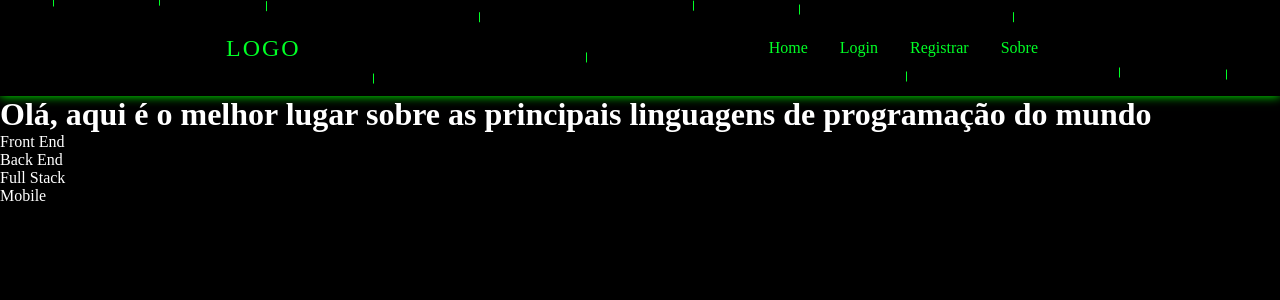
After one commit to edusabi/projeto-facul-web, a PHP site: page /linguagens.php in a window 1280 px wide. The commit adds this page. Shown: the top 300 px of the page. Run offline with PHP 8.4, Linux system fonts and the light colour scheme.

Commit message:
add new files

```diff
--- a/footer.php
+++ /dev/null
@@ -1,2 +0,0 @@
-
-<h1>footer</h1>
--- /dev/null
+++ b/linguagens.php
@@ -0,0 +1,32 @@
+<!DOCTYPE html>
+<html lang="pt-BR">
+<head>
+    <meta charset="UTF-8">
+    <meta http-equiv="X-UA-Compatible" content="IE=edge">
+    <meta name="viewport" content="width=device-width, initial-scale=1.0">
+    <link rel="stylesheet" href="./css/navbar.css">
+    <link rel="stylesheet" href="./css/styleGlobal.css">
+    <link rel="stylesheet" href="./css/linguagens.css">
+    <title>Projeto faculdade</title>
+</head>
+
+<?php
+include("navbar.php")
+?>
+
+<body>
+    <h1>Olá, aqui é o melhor lugar sobre as principais linguagens de programação do mundo</h1>
+
+    <div class="container_linguagens">
+
+        <div>Front End</div>
+
+        <div>Back End</div>
+
+        <div>Full Stack</div>
+
+        <div>Mobile</div>
+
+    </div>
+
+</body>
--- a/login.php
+++ b/login.php
@@ -12,6 +12,8 @@
 <body>
 
 <?php include('navbar.php'); ?>
+
+<img src="./img/gifNeon.gif" alt="" class="gifNeon">
 
 <div class="formLoginContainer">
     <form action="logar.php" method="POST" class="formLogin">
--- a/navbar.php
+++ b/navbar.php
@@ -34,16 +34,17 @@ $logado = isset($_SESSION['id']);
     <span class="logo">LOGO</span>
     <div class="itens">
         <ul>
-            <li><a href="/projeto-facul-web">Home</a></li>
+            <li><a href="index.php">Home</a></li>
 
             <?php if ($logado): ?>
                 <li><a href="ia.php">IA</a></li>
-                <li><a href="/projeto-facul-web/sobre.php">Sobre</a></li>
+                <li><a href="linguagens.php">Linguagens</a></li>
+                <li><a href="sobre.php">Sobre</a></li>
                 <li><a href="logout.php">Sair</a></li>
                 <?php else: ?>
                     <li><a href="login.php">Login</a></li>
                     <li><a href="registro.php">Registrar</a></li>
-                    <li><a href="/projeto-facul-web/sobre.php">Sobre</a></li>
+                    <li><a href="sobre.php">Sobre</a></li>
                 <?php endif; ?>
         </ul>
     </div>
--- a/registro.php
+++ b/registro.php
@@ -12,6 +12,7 @@
 <body>
 
 <?php include("navbar.php"); ?>
+<img src="./img/gifNeon.gif" alt="" class="gifNeon">
 
 <div class="formRegistroContainer">
     <form class="formRegistro" action="registrar.php" method="POST">
```
Also changed, not shown: css/registro.css (+7 -0 lines), index.php (+11 -4 lines), js/bot.js (added, +17 -0 lines), css/index.css (added), css/linguagens.css (added), img/back.jpg (added), img/front.jpg (added), img/full stack.jpg (added).
